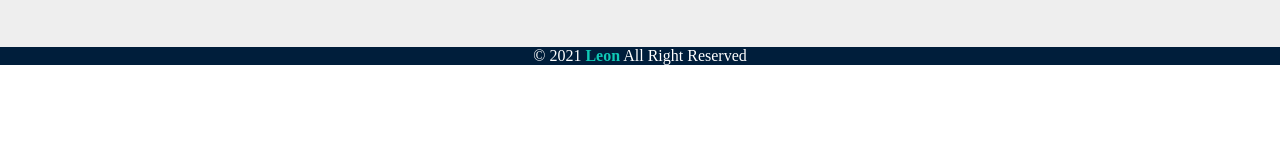
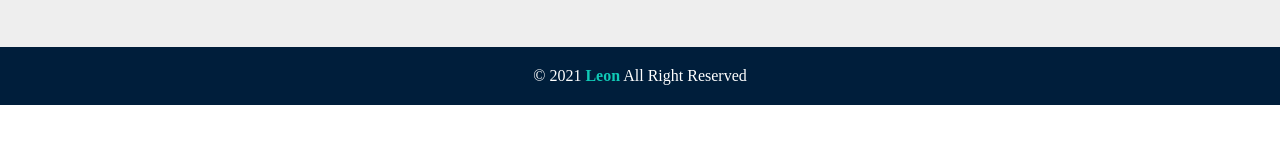
Before and after one commit to Martinmichelaz/Leon.com, a plain HTML site: page index.html in a window 1280 px wide. Shown: the part 3468-3611 px from the top of the page. Before the commit the page ends 3583 px from the top, so only its background shows below. Drawn offline with Linux system fonts and the light colour scheme.

Commit message:
Update footer padding and hover effects
Adjusted padding in footer and added opacity transition on hover.

```diff
--- a/style.css
+++ b/style.css
@@ -96,6 +96,7 @@ nav::after{
 .shape:hover ~ nav,
 .shape:hover ~ nav::after{
   transition: opacity 0.3s linear;
+  opacity: 1;
 }
 
 .shape:hover ~ nav a{
@@ -573,7 +574,7 @@ nav::after{
 }
 
 footer{
-  padding-top: 20px 0 ;
+  padding: 20px 0 ;
   background-color: #001e3b;
   display: flex;
   justify-content: center;
```
